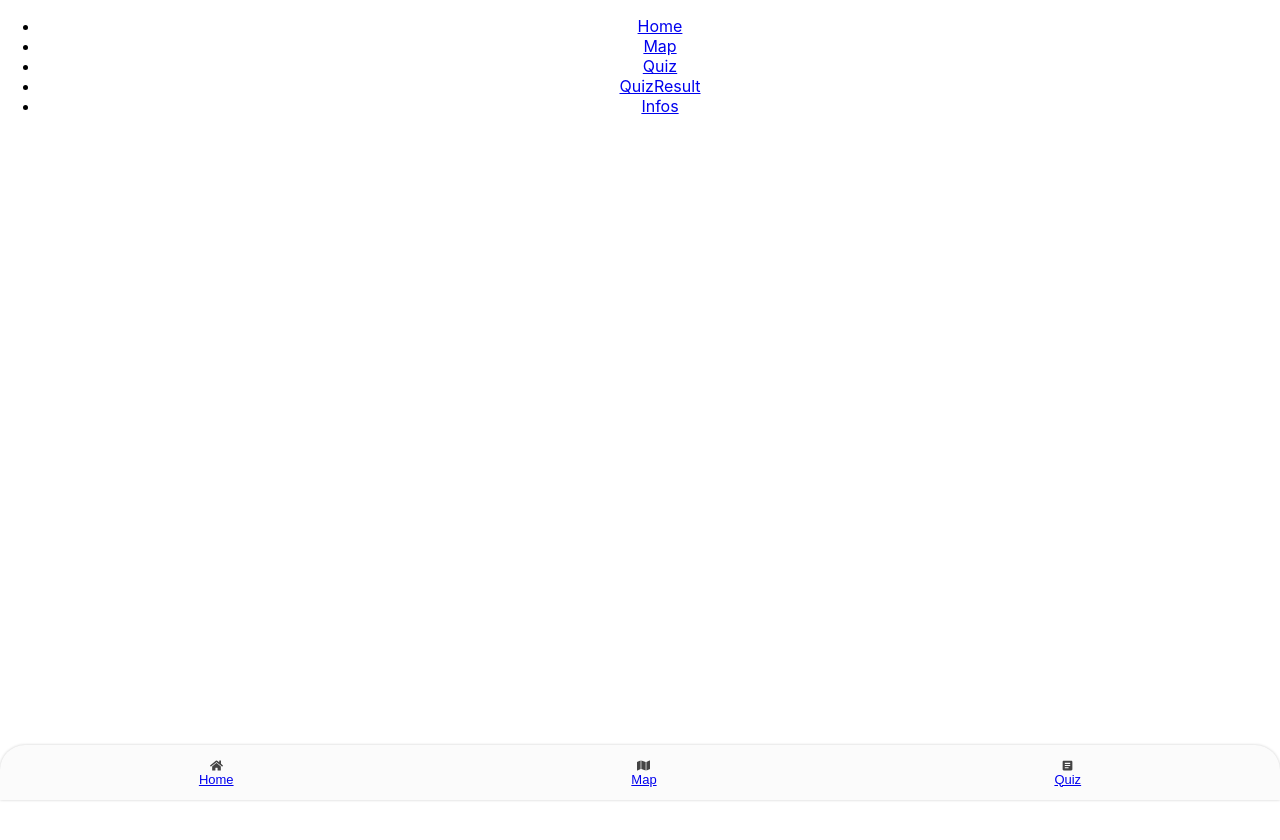
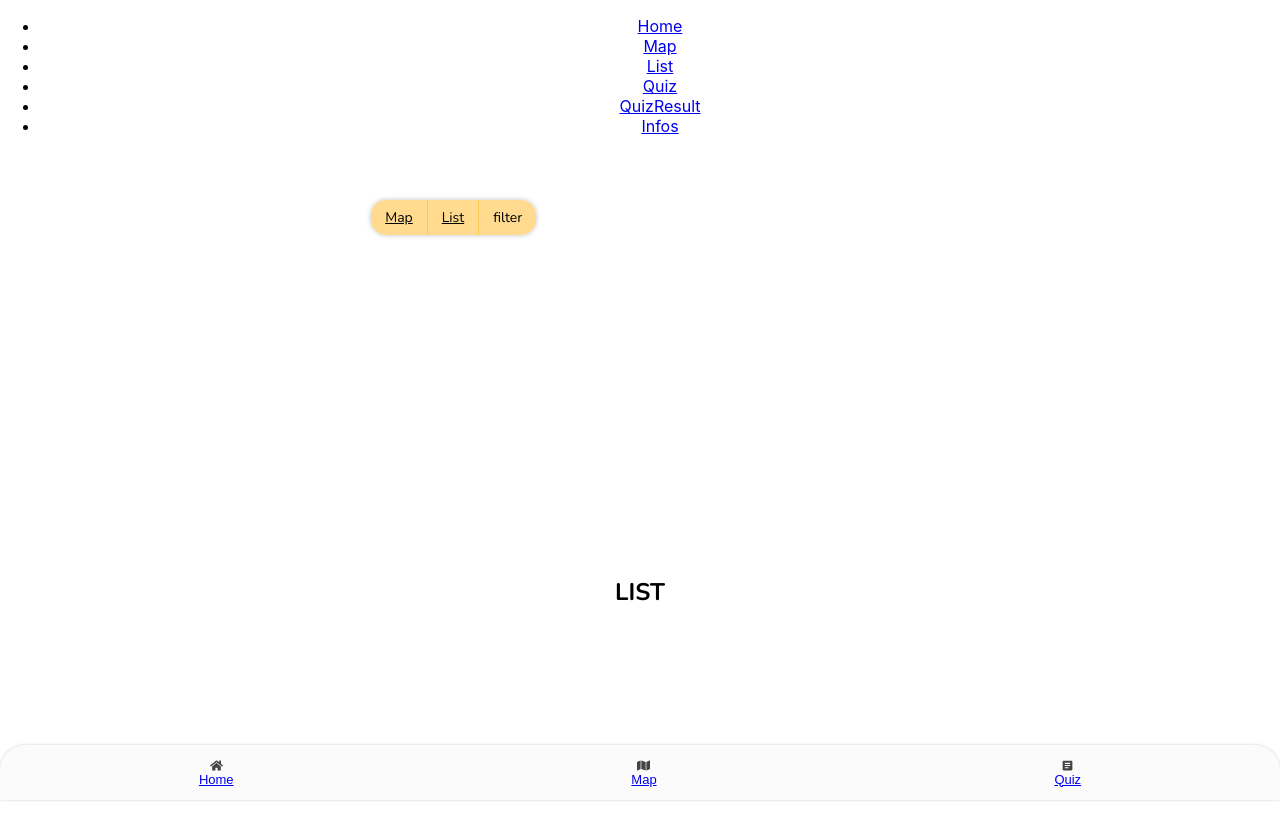
Before and after one commit to WildCodeSchool/2022-03-JS-Toulouse-project-2-actio, a React (Vite) app in the folder frontend/: page /list in a window 1280 px wide. Shown: the top 840 px of the page. Before the commit the page ends 816 px from the top, so only its background shows below. Built offline with nearby package versions, Linux system fonts and the light colour scheme.

Commit message:
added a menu on map to acces filters and the new list page

```diff
--- a/frontend/src/App.jsx
+++ b/frontend/src/App.jsx
@@ -6,6 +6,7 @@ import {
 } from "react-router-dom";
 import Home from "./pages/Home";
 import Map from "./pages/Map";
+import List from "./pages/List";
 import Quiz from "./pages/Quiz";
 import QuizResult from "./pages/QuizResult";
 import Infos from "./pages/Infos";
@@ -25,6 +26,9 @@ function App() {
               <NavLink to="/map">Map</NavLink>
             </li>
             <li>
+              <NavLink to="/list">List</NavLink>
+            </li>
+            <li>
               <NavLink to="/Quiz">Quiz</NavLink>
             </li>
             <li>
@@ -38,6 +42,7 @@ function App() {
         <Routes>
           <Route path="/" element={<Home />} />
           <Route path="/map" element={<Map />} />
+          <Route path="/list" element={<List />} />
           <Route path="/Quiz" element={<Quiz />} />
           <Route path="/QuizResult" element={<QuizResult />} />
           <Route path="/Infos" element={<Infos />} />
--- a/frontend/src/components/FilterMenu.css
+++ b/frontend/src/components/FilterMenu.css
@@ -2,6 +2,7 @@
   position: absolute;
   z-index: 1000;
   width: 50%;
+  top: 25%;
   left: 25%;
   margin: 2rem auto;
 }
--- /dev/null
+++ b/frontend/src/components/SwitchMapListFilter.css
@@ -0,0 +1,33 @@
+.switch {
+  display: inline-flex;
+  overflow: hidden;
+  border-radius: 15px;
+  box-shadow: 0 0 5px rgba(0, 0, 0, 0.25);
+  z-index: 1000;
+  position: absolute;
+  left: 29%;
+  top: 25%;
+}
+
+.switch__input {
+  display: none;
+}
+
+.switch__label {
+  padding: 8px 14px;
+  font-size: 14px;
+  font-family: nunito;
+  color: black;
+  background: #ffda8f;
+  cursor: pointer;
+  transition: background 0.1s;
+}
+
+
+.switch__input + .switch__label{
+  border-right: 1px solid #ffc857;
+}
+
+.switch__input:checked + .switch__label {
+  background: #ffc857;
+}
--- /dev/null
+++ b/frontend/src/components/SwitchMapListFilter.jsx
@@ -0,0 +1,40 @@
+import React from "react";
+import { NavLink } from "react-router-dom";
+import "./SwitchMapListFilter.css";
+
+export default function SwitchMapListFilter() {
+  return (
+    <div className="switch">
+      <input
+        className="switch__input"
+        type="radio"
+        value="map"
+        name="map"
+        id="mySwitch1"
+      />
+      <NavLink className="switch__label" htmlFor="mySwitch1" to="/map">
+        Map
+      </NavLink>
+      <input
+        className="switch__input"
+        type="radio"
+        value="list"
+        name="map"
+        id="mySwitch2"
+      />
+      <NavLink className="switch__label" htmlFor="mySwitch2" to="/list">
+        List
+      </NavLink>
+      <label htmlFor="mySwitch3" className="switch__label">
+        <input
+          className="switch__input"
+          type="radio"
+          value="filter"
+          name="map"
+          id="mySwitch3"
+        />
+        filter
+      </label>
+    </div>
+  );
+}
--- /dev/null
+++ b/frontend/src/pages/List.css
@@ -0,0 +1,17 @@
+
+.list{
+  height: 100%;
+}
+
+.list__component{
+  display: flex;
+  justify-content: center;
+  align-items: flex-end;
+  height: 60%;
+}
+
+.list p{
+  font-size: 1.5em;
+  font-family: nunito;
+  font-weight: bold;
+}
--- /dev/null
+++ b/frontend/src/pages/List.jsx
@@ -0,0 +1,16 @@
+import React from "react";
+import SwitchMapListFilter from "../components/SwitchMapListFilter";
+import "./List.css";
+
+function List() {
+  return (
+    <div className="list">
+      <SwitchMapListFilter />
+      <div className="list__component">
+        <p>LIST</p>
+      </div>
+    </div>
+  );
+}
+
+export default List;
--- a/frontend/src/pages/Map.jsx
+++ b/frontend/src/pages/Map.jsx
@@ -2,6 +2,7 @@ import React, { useState, useEffect } from "react";
 import { MapContainer, TileLayer, Marker, Popup } from "react-leaflet";
 import axios from "axios";
 import LocationMarker from "../components/LocationMarker";
+import SwitchMapListFilter from "../components/SwitchMapListFilter";
 import FilterMenu from "../components/FilterMenu";
 import PascalCase from "../components/PascalCase";
 import Icon from "../components/Icon";
@@ -175,6 +176,7 @@ function Map() {
   return (
     <div className="Map">
       <FilterMenu setSportSelected={setSportSelected} />
+      <SwitchMapListFilter />
       <MapContainer center={[43.604652, 1.444209]} zoom={13}>
         {/* Add the className map-tiles to style the map in dark */}
         <TileLayer
```
